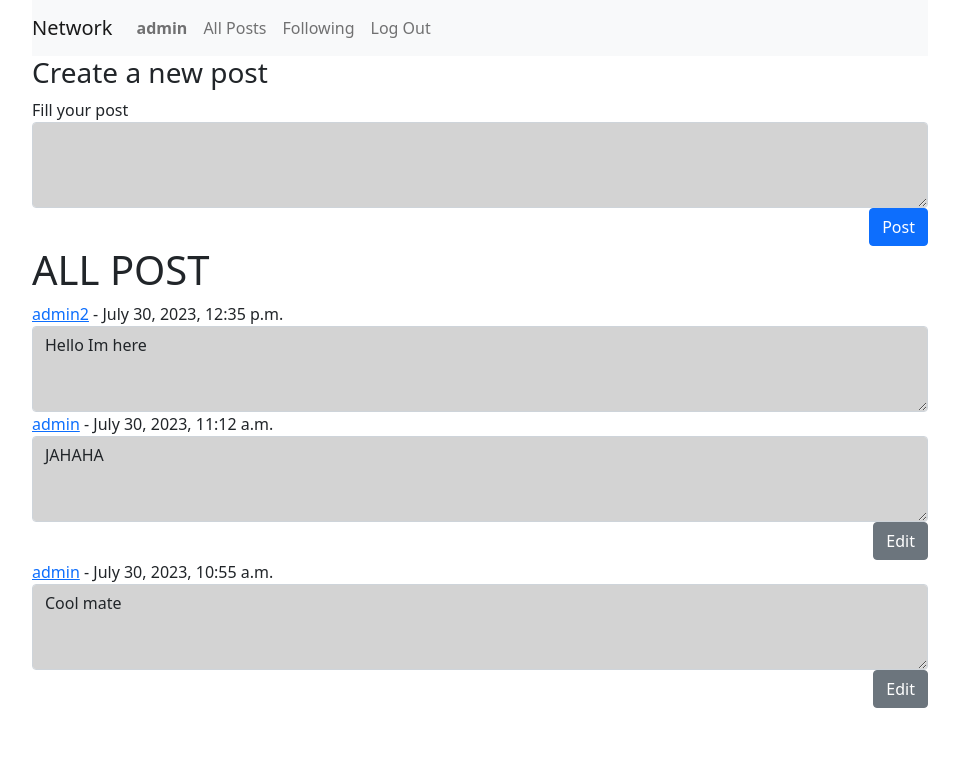
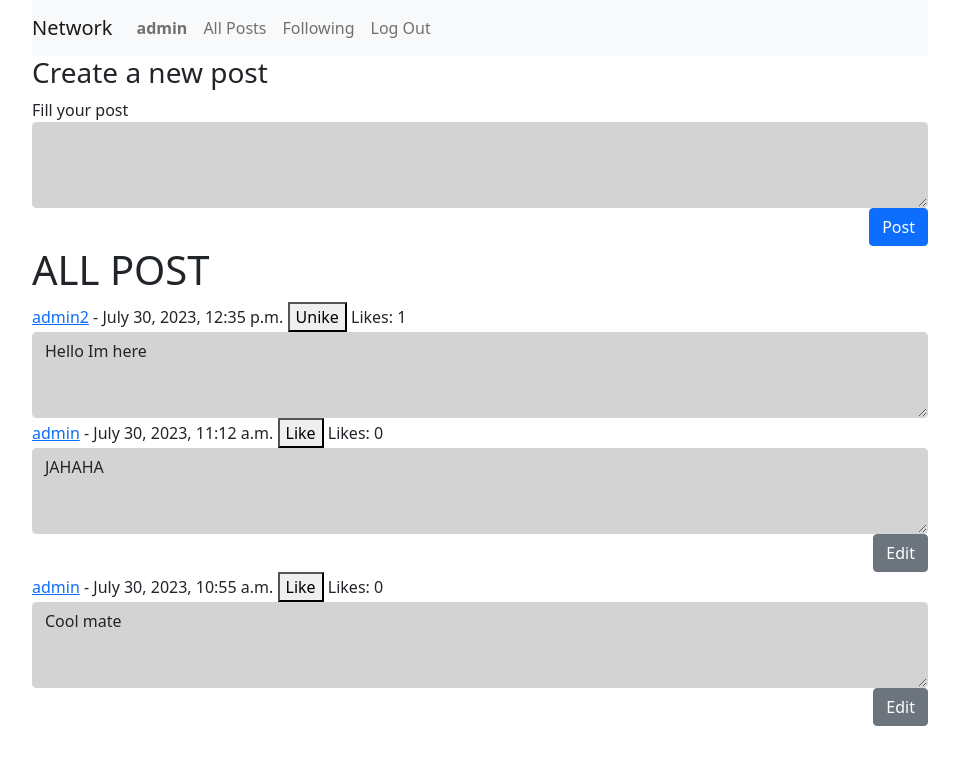
Before and after one commit to VuKhoa23/CS50W-Project-4, a Django app: page / in a window 1280 px wide. Shown: the top 765 px of the page, without its empty margins (160-1119 px from the left). Run offline with Django 4.2, Linux system fonts and the light colour scheme; a user stored in the database is signed in; data comes from the database, SQL or seed files in the repository; both versions use the stored data as it was after the commit.

Commit message:
finished like feature for index.html. backup and heading to following.html and proifle.html

```diff
--- a/network/admin.py
+++ b/network/admin.py
@@ -1,6 +1,7 @@
 from django.contrib import admin
-from .models import User, Post, Follow
+from .models import User, Post, Follow, Like
 # Register your models here.
 admin.site.register(User)
 admin.site.register(Post)
 admin.site.register(Follow)
+admin.site.register(Like)
--- a/network/models.py
+++ b/network/models.py
@@ -9,6 +9,7 @@ class Post(models.Model):
     content = models.TextField(max_length=600)
     author = models.ForeignKey(User, on_delete=models.CASCADE)
     timestamp = models.DateTimeField(auto_now_add=True)
+    likes = models.IntegerField(default=0)
 
     def __str__(self):
         return f"Post by {self.author} on {self.timestamp} - ID={self.id}"
@@ -18,4 +19,11 @@ class Follow(models.Model):
     followed = models.ForeignKey(User, on_delete=models.CASCADE, related_name="followed")
 
     def __str__(self):
-        return f"Post by {self.user} follow {self.followed}"
+        return f"{self.user} follows {self.followed}"
+
+class Like(models.Model):
+    user = models.ForeignKey(User, on_delete=models.CASCADE)
+    post = models.ForeignKey(Post, on_delete=models.CASCADE)
+
+    def __str__(self):
+        return f"={self.user} likes {self.post.id}"
--- a/network/templates/network/index.html
+++ b/network/templates/network/index.html
@@ -25,6 +25,14 @@
   {% for post in posts %}
   <div>
     <label for="post-content"> <a href="{% url 'profile' post.author.id %}">{{post.author}}</a> - {{post.timestamp}}</label>
+    {%if user.is_authenticated%}
+      {% if post.id in liked %}
+        <button id="{{post.id}}" onclick="LikeBtnClicked({{post.id}})">Unike</button>
+      {% else %}
+        <button id="{{post.id}}" onclick="LikeBtnClicked({{post.id}})">Like</button>
+      {% endif %}
+    {%endif%}
+    <span id="numbers_of_like_{{post.id}}">Likes: {{post.likes}}</span>
     <textarea
       name="post-content"
       style="background-color: lightgray"
@@ -36,6 +44,7 @@
     <div class="d-flex justify-content-end">
         <button class="btn btn-secondary" data-toggle="modal" data-target="#edit_{{post.id}}">Edit</button>
     </div>
+
 
     <div class="modal fade" id="edit_{{post.id}}" tabindex="-1" role="dialog" aria-labelledby="edit_{{post.id}}_label" aria-hidden="true">
         <div class="modal-dialog" role="document">
@@ -56,7 +65,6 @@
             </div>
         </div>
     </div>
-
     {% endif %}
   </div>
 </div>
@@ -91,6 +99,41 @@
         content.innerHTML = result.content
 
     }
+
+    async function LikeBtnClicked(post_id){
+      get_like = await fetch('get-like')
+      res = await get_like.json()
+      liked = res['liked']
+      console.log(liked)
+      btn = document.getElementById(`${post_id}`)
+      if(liked.includes(post_id)){
+          var is_like = true
+      }
+      else{
+          var is_like = false
+      }
+      if(is_like === true){
+
+
+        response = await fetch(`unlike/${post_id}`)
+        result = await response.json()
+        console.log("This is unlike")
+        console.log(result)
+        number_of_like_field = document.getElementById(`numbers_of_like_${post_id}`)
+        number_of_like_field.innerHTML = `Likes: ${result.likes}`
+        btn.innerHTML = 'Like'
+      }
+      else{
+        response = await fetch(`like/${post_id}`)
+        result = await response.json()
+        console.log("This is like")
+        console.log(result)
+        number_of_like_field = document.getElementById(`numbers_of_like_${post_id}`)
+        number_of_like_field.innerHTML = `Likes: ${result.likes}`
+        btn.innerHTML = 'Unlike';
+      }
+      is_like = !is_like
+    }
 </script>
 
 {% endblock %}
--- a/network/urls.py
+++ b/network/urls.py
@@ -15,4 +15,7 @@ urlpatterns = [
     path("unfollow", views.unfollow, name="unfollow"),
     path("following", views.following, name="following"),
     path("edit/<int:id>", views.edit, name="edit"),
+    path("unlike/<int:post_id>", views.unlike, name="unlike"),
+    path("like/<int:post_id>", views.like, name="like"),
+    path("get-like", views.get_like, name="get-like"),
 ]
--- a/network/views.py
+++ b/network/views.py
@@ -8,7 +8,7 @@ from django.core.paginator import Paginator
 from django.http import JsonResponse
 import json
 
-from .models import User, Post, Follow
+from .models import User, Post, Follow, Like
 
 
 def index(request):
@@ -19,9 +19,24 @@ def index(request):
     page_number = request.GET.get('p')
     posts = paginator.get_page(page_number)
 
+    likes = Like.objects.all()
+
+    liked = []
+
+    for like in likes:
+        if like.user.id == request.user.id:
+            liked.append(like.post.id)
+
+    like = []
+    for post in posts:
+        like_on_post = Like.objects.filter(post=post).count()
+        post.likes = like_on_post
+        post.save()
+
 
     return render(request, "network/index.html",{
-        "posts": posts
+        "posts": posts,
+        "liked": liked
     })
 
 
@@ -160,3 +175,44 @@ def edit(request, id):
             'message': 'Success',
             'content': new_content,
         })
+
+def unlike(request, post_id):
+    all_posts = Post.objects.all().order_by("-timestamp")
+
+    target_post = Post.objects.get(id=post_id)
+    user = User.objects.get(id=request.user.id)
+    like_obj = Like.objects.filter(user=user,post=target_post)
+    like_obj.delete()
+
+    like_on_post = Like.objects.filter(post=target_post).count()
+    likes = like_on_post
+    return JsonResponse({
+            'message': 'Unlike Success',
+            'likes': likes,
+        })
+
+def like(request, post_id):
+    all_posts = Post.objects.all().order_by("-timestamp")
+
+    target_post = Post.objects.get(id=post_id)
+    user = User.objects.get(id=request.user.id)
+    like_obj = Like(user=user, post=target_post)
+    like_obj.save()
+
+    like_on_post = Like.objects.filter(post=target_post).count()
+    likes = like_on_post
+
+    return JsonResponse({
+            'message': 'Like Success',
+            'likes': likes,
+        })
+
+def get_like(request):
+    likes = Like.objects.all()
+    liked = []
+    for like in likes:
+        if like.user.id == request.user.id:
+            liked.append(like.post.id)
+    return JsonResponse({
+            'liked': liked,
+        })
```
Also changed, not shown: db.sqlite3, network/migrations/0004_like.py (added), network/migrations/0005_post_likes.py (added).
